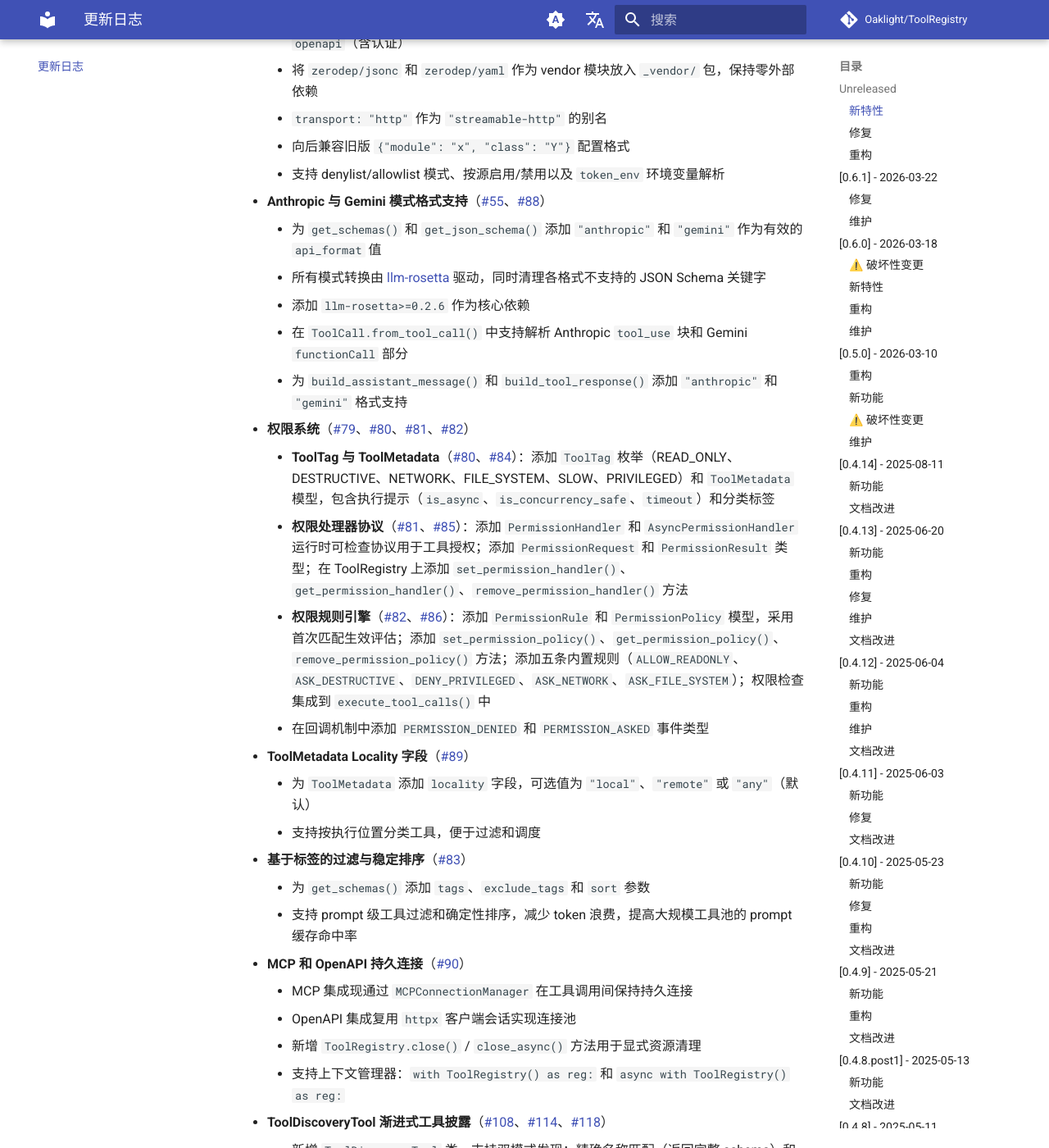
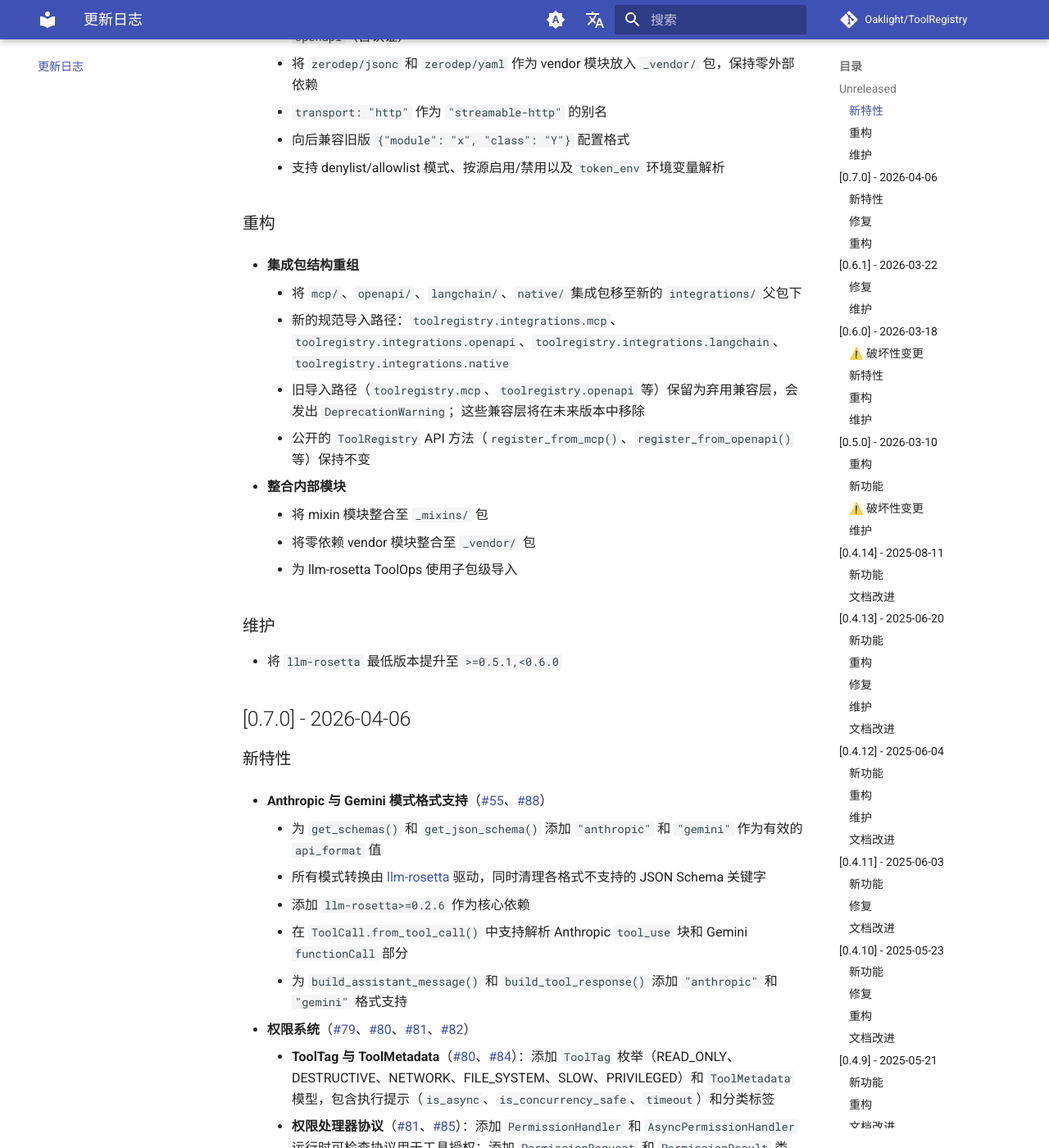
Before and after one commit to Oaklight/ToolRegistry, an MkDocs documentation site: the page built from docs/changelog.md, in a window 1280 px wide and 1400 px high, scrolled down 477 px. Shown: the whole window at 82% size. Built offline with MkDocs 1.6.1 and Material for MkDocs 9.7.7, drawn with Linux system fonts in a browser that asks for light colours; comment, search, counter and statistics services are not loaded; some of the changed text lies outside the part shown.

Commit message:
fix: split Unreleased changelog into v0.7.0 + actual Unreleased
Mirror English changelog fix: move released features into
[0.7.0] - 2026-04-06 section, keep only post-v0.7.0 items in Unreleased.

```diff
--- a/docs/changelog.md
+++ b/docs/changelog.md
@@ -21,6 +21,27 @@
     - `transport: "http"` 作为 `"streamable-http"` 的别名
     - 向后兼容旧版 `{"module": "x", "class": "Y"}` 配置格式
     - 支持 denylist/allowlist 模式、按源启用/禁用以及 `token_env` 环境变量解析
+
+### 重构
+
+- **集成包结构重组**
+    - 将 `mcp/`、`openapi/`、`langchain/`、`native/` 集成包移至新的 `integrations/` 父包下
+    - 新的规范导入路径：`toolregistry.integrations.mcp`、`toolregistry.integrations.openapi`、`toolregistry.integrations.langchain`、`toolregistry.integrations.native`
+    - 旧导入路径（`toolregistry.mcp`、`toolregistry.openapi` 等）保留为弃用兼容层，会发出 `DeprecationWarning`；这些兼容层将在未来版本中移除
+    - 公开的 `ToolRegistry` API 方法（`register_from_mcp()`、`register_from_openapi()` 等）保持不变
+
+- **整合内部模块**
+    - 将 mixin 模块整合至 `_mixins/` 包
+    - 将零依赖 vendor 模块整合至 `_vendor/` 包
+    - 为 llm-rosetta ToolOps 使用子包级导入
+
+### 维护
+
+- 将 `llm-rosetta` 最低版本提升至 `>=0.5.1,<0.6.0`
+
+## [0.7.0] - 2026-04-06
+
+### 新特性
 
 - **Anthropic 与 Gemini 模式格式支持**（[#55](../../issues/55)、[#88](../../pull/88)）
     - 为 `get_schemas()` 和 `get_json_schema()` 添加 `"anthropic"` 和 `"gemini"` 作为有效的 `api_format` 值
```
Also changed, not shown: other parts of docs/changelog.md (+0 -6 lines).
